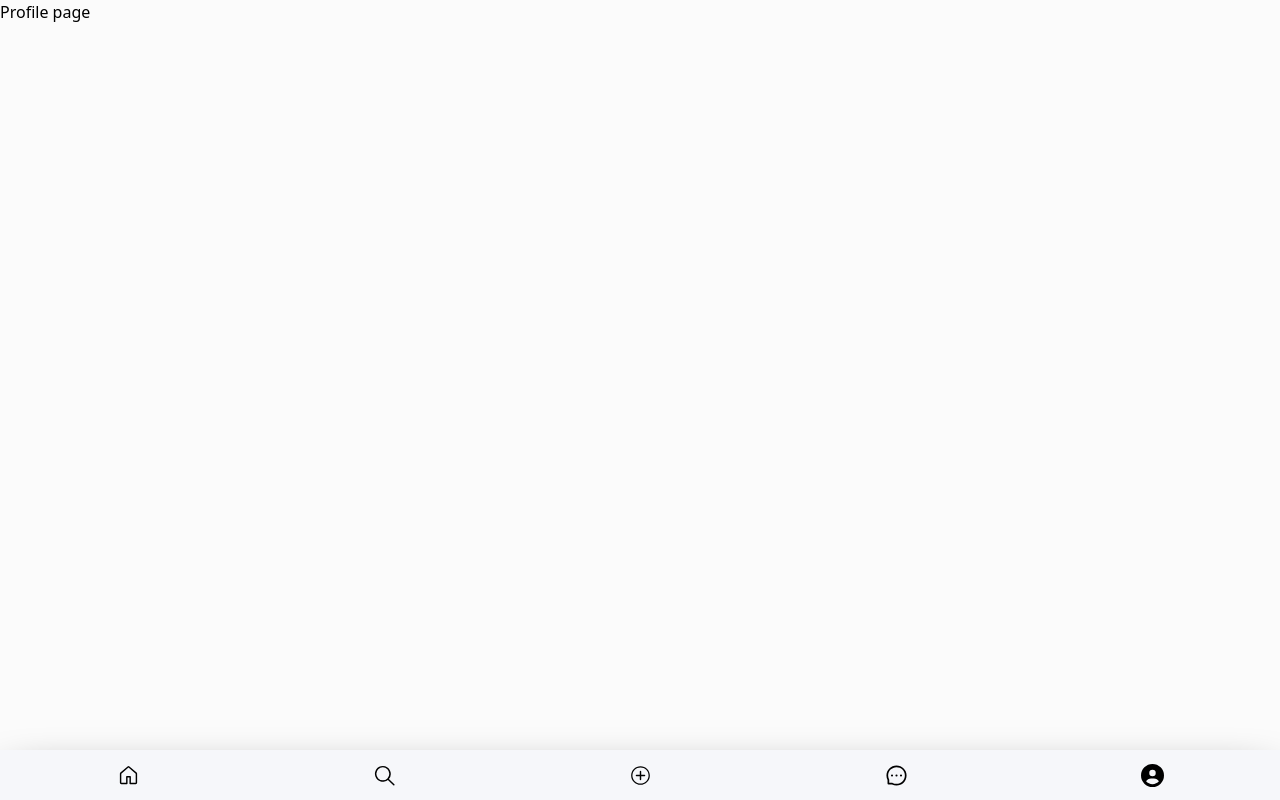
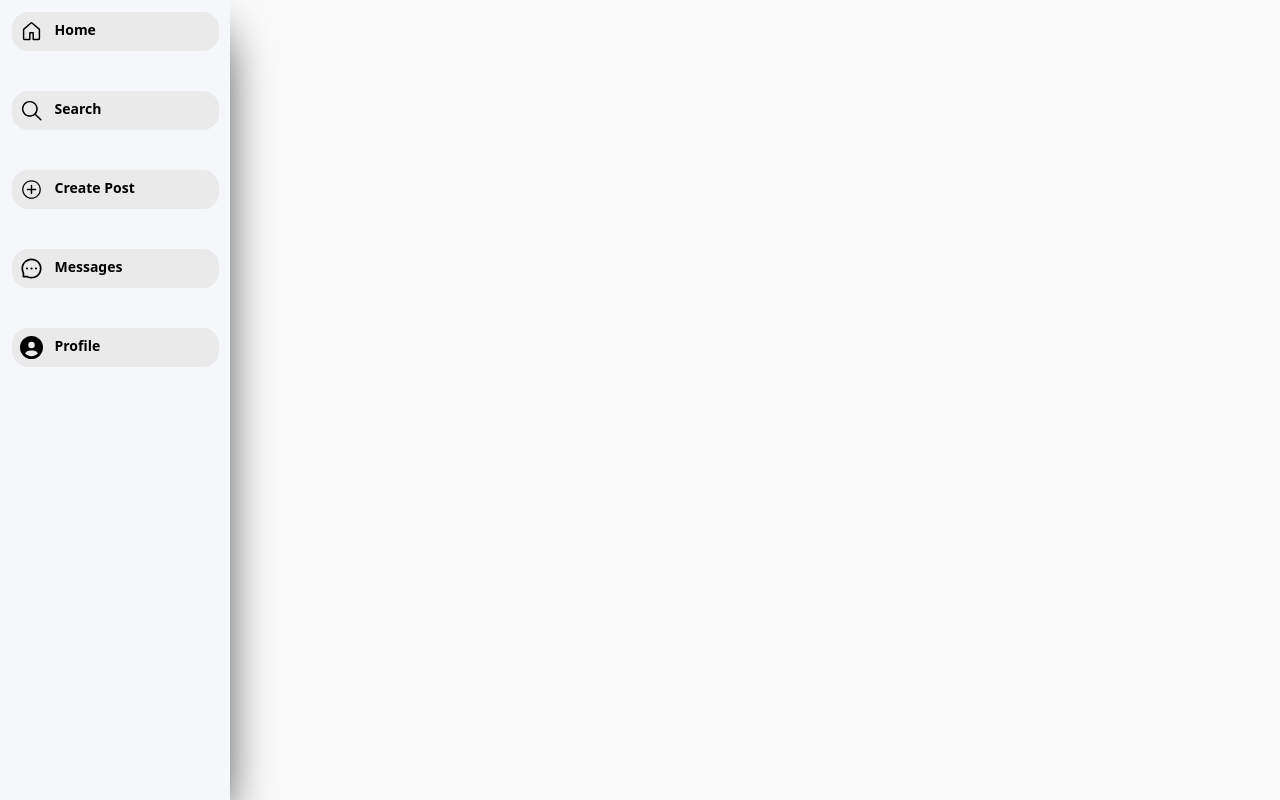
Before and after one commit to athulcoder/meetio, a Next.js app in the folder frontend/: page /profile in a window 1280 px wide. Built offline with nearby package versions, Linux system fonts and the light colour scheme.

Commit message:
navbar fixed for both desktop and mobile :

```diff
--- a/frontend/app/layout.js
+++ b/frontend/app/layout.js
@@ -1,6 +1,8 @@
 import { Geist, Geist_Mono } from "next/font/google";
 import "./globals.css";
 import MobileNavigation from "@/components/MobileNavigation";
+import DesktopNavigation from "@/components/DesktopNavigation";
+import Navbar from "@/components/Navbar";
 
 export const metadata = {
   title: "Meetio",
@@ -12,7 +14,8 @@ export default function RootLayout({ children }) {
     <html lang="en">
       <body className="bg-background min-h-screen">
         {children}
-        <MobileNavigation />
+
+        <Navbar />
       </body>
     </html>
   );
--- /dev/null
+++ b/frontend/components/DesktopNavigation.jsx
@@ -0,0 +1,34 @@
+"use client";
+import Link from "next/link";
+import React from "react";
+import { usePathname } from "next/navigation";
+import { NAV_ITEMS } from "@/constants/NavItems";
+const DesktopNavigation = () => {
+  const pathname = usePathname();
+  return (
+    <nav className="fixed bottom-0 min-w-[230px] max-w-[30%] h-full bg-bluish-white flex items-center justify-center shadow-black shadow-2xl overflow-y-hidden ">
+      <ul className="flex w-full h-full  items-center justify-start gap-10 flex-col pt-3 ">
+        {NAV_ITEMS.map(({ iconOff, iconOn, url, label }) => {
+          let isActive;
+          isActive = pathname === url;
+          const IconOFF = iconOff;
+          const IconON = iconOn;
+          return (
+            <li
+              key={label}
+              className="flex items-center gap-2 justify-start bg-[#eaeaea] w-[90%] box-border p-2 rounded-2xl"
+            >
+              <Link href={url} className="flex flex-row-reverse gap-3">
+                <p className="text-sm font-semibold ">{label}</p>
+
+                {isActive ? <IconON size={23} /> : <IconOFF size={23} />}
+              </Link>
+            </li>
+          );
+        })}
+      </ul>
+    </nav>
+  );
+};
+
+export default DesktopNavigation;
--- /dev/null
+++ b/frontend/components/Navbar.jsx
@@ -0,0 +1,18 @@
+import React from "react";
+import DesktopNavigation from "./DesktopNavigation";
+import MobileNavigation from "./MobileNavigation";
+
+const Navbar = () => {
+  return (
+    <div>
+      <div className="max-md:hidden">
+        <DesktopNavigation />
+      </div>
+      <div className="min-md:hidden">
+        <MobileNavigation />
+      </div>
+    </div>
+  );
+};
+
+export default Navbar;
```
Also changed, not shown: frontend/components/DesktopNavigation.js (deleted).
